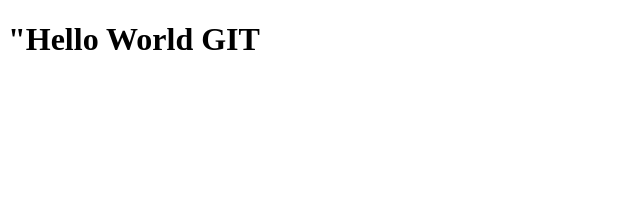
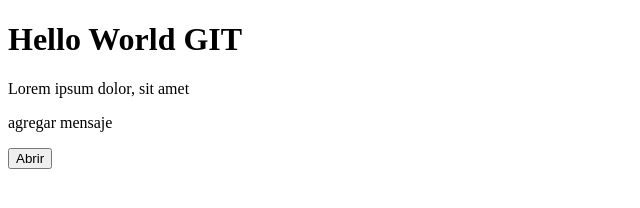
Before and after one commit to Jazzonr2/HelloWorldGIT, a plain HTML site: page index.html in a window 1280 px wide. Shown: the whole page, without its empty margins (0-640 px from the left). Drawn offline with Linux system fonts and the light colour scheme.

Commit message:
adionar mensaje

```diff
--- a/index.html
+++ b/index.html
@@ -6,6 +6,9 @@
     <title>Hello World GIT</title>
 </head>
 <body>
-    <h1>"Hello World GIT</h1>
+    <h1>Hello World GIT</h1>
+    <p>Lorem ipsum dolor, sit amet</p>
+    <p>agregar mensaje</p>
+    <button>Abrir</button>
 </body>
 </html>
```
